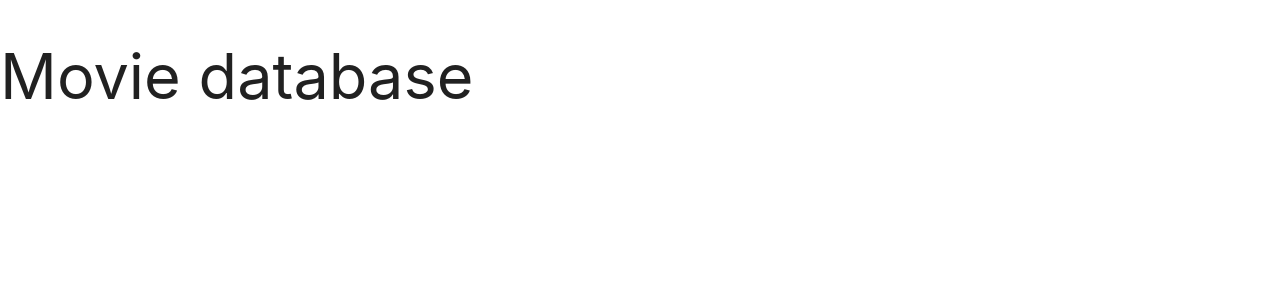
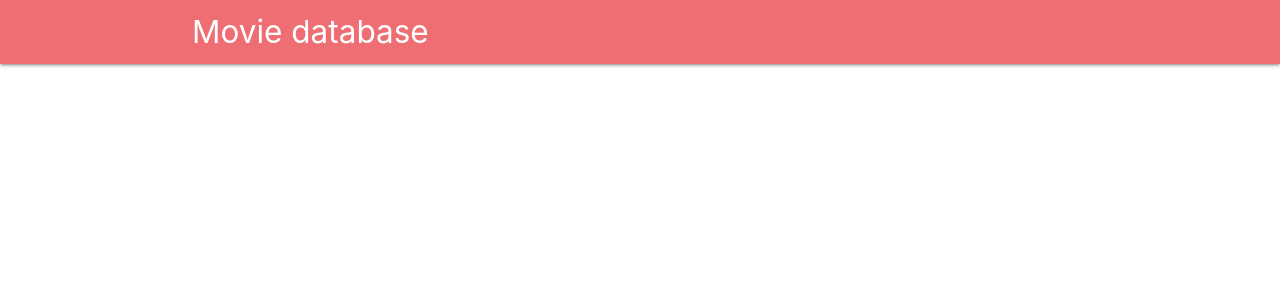
Before and after one commit to PatrykIwasieczko/Movie-database, a React (Create React App) app: page / in a window 1280 px wide. Shown: the top 300 px of the page. Built offline with nearby package versions, Linux system fonts and the light colour scheme.

Commit message:
Create Navbar component

```diff
--- a/src/App.js
+++ b/src/App.js
@@ -1,11 +1,12 @@
 import React, { Component } from "react";
+import Navbar from "./components/Navbar";
 import "./App.css";
 
 class App extends Component {
     render() {
         return (
             <div className="App">
-                <h1>Movie database</h1>
+                <Navbar />
             </div>
         );
     }
--- /dev/null
+++ b/src/components/Navbar.js
@@ -0,0 +1,14 @@
+import React from "react";
+
+const Navbar = () => {
+    return (
+        <nav>
+            <div className="nav-wrapper container">
+                <a href="#" className="brand-logo">
+                    Movie database
+                </a>
+            </div>
+        </nav>
+    );
+};
+export default Navbar;
```
